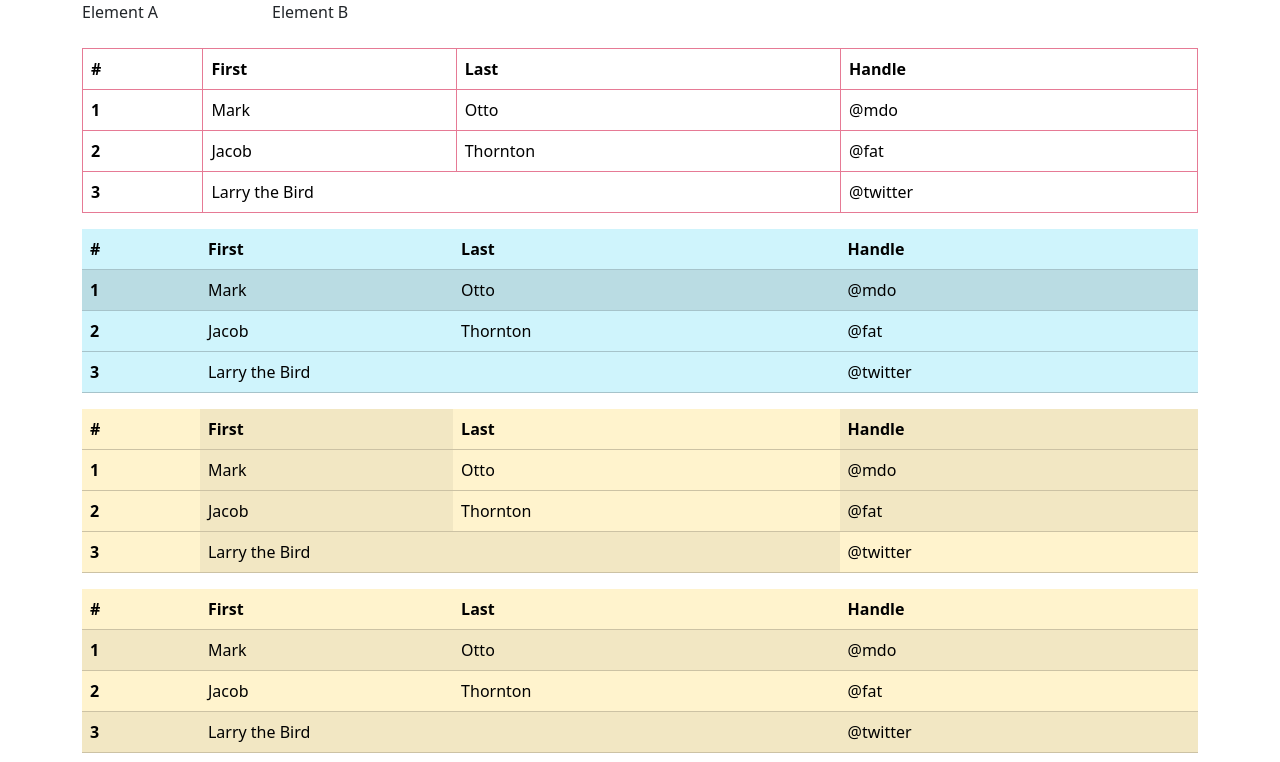
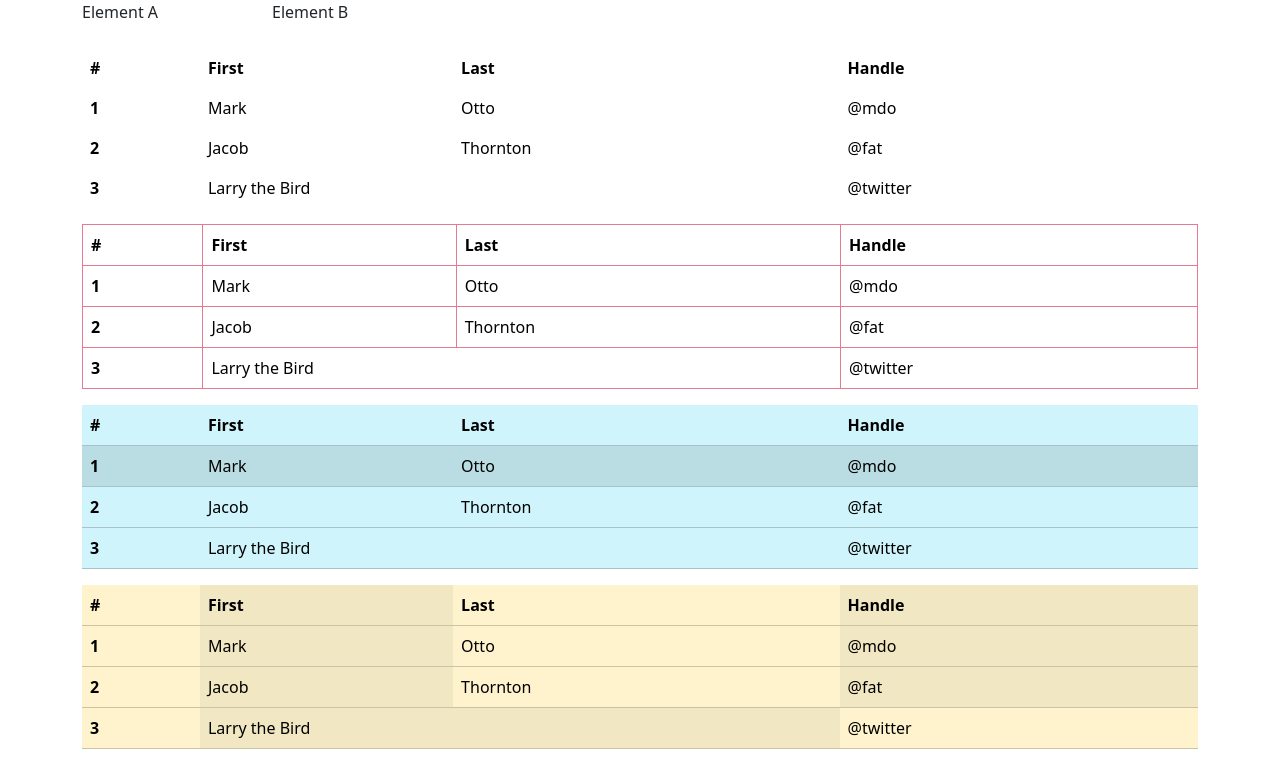
Before and after one commit to NinjaCoderM/learn-bootstrap-scss, a website: page learn-bootstrap-reboot/showCaseTable.html in a window 1280 px wide. Shown: the top 762 px of the page. Drawn offline with Linux system fonts and the light colour scheme; files whose address does not match are found by name.

Commit message:
table-borderless

```diff
--- a/learn-bootstrap-reboot/showCaseTable.html
+++ b/learn-bootstrap-reboot/showCaseTable.html
@@ -31,6 +31,35 @@
 
       <div class="col-md-12 mt-4">
 
+        <table class="table table-borderless">
+          <thead>
+            <tr>
+              <th scope="col">#</th>
+              <th scope="col">First</th>
+              <th scope="col">Last</th>
+              <th scope="col">Handle</th>
+            </tr>
+          </thead>
+          <tbody>
+            <tr>
+              <th scope="row">1</th>
+              <td>Mark</td>
+              <td>Otto</td>
+              <td>@mdo</td>
+            </tr>
+            <tr>
+              <th scope="row">2</th>
+              <td>Jacob</td>
+              <td>Thornton</td>
+              <td>@fat</td>
+            </tr>
+            <tr>
+              <th scope="row">3</th>
+              <td colspan="2">Larry the Bird</td>
+              <td>@twitter</td>
+            </tr>
+          </tbody>
+        </table>
         <table class="table table-bordered border-primary">
           <thead>
             <tr>
```
Also changed, not shown: learn-bootstrap-reboot/readMeShowCaseTable.txt.
